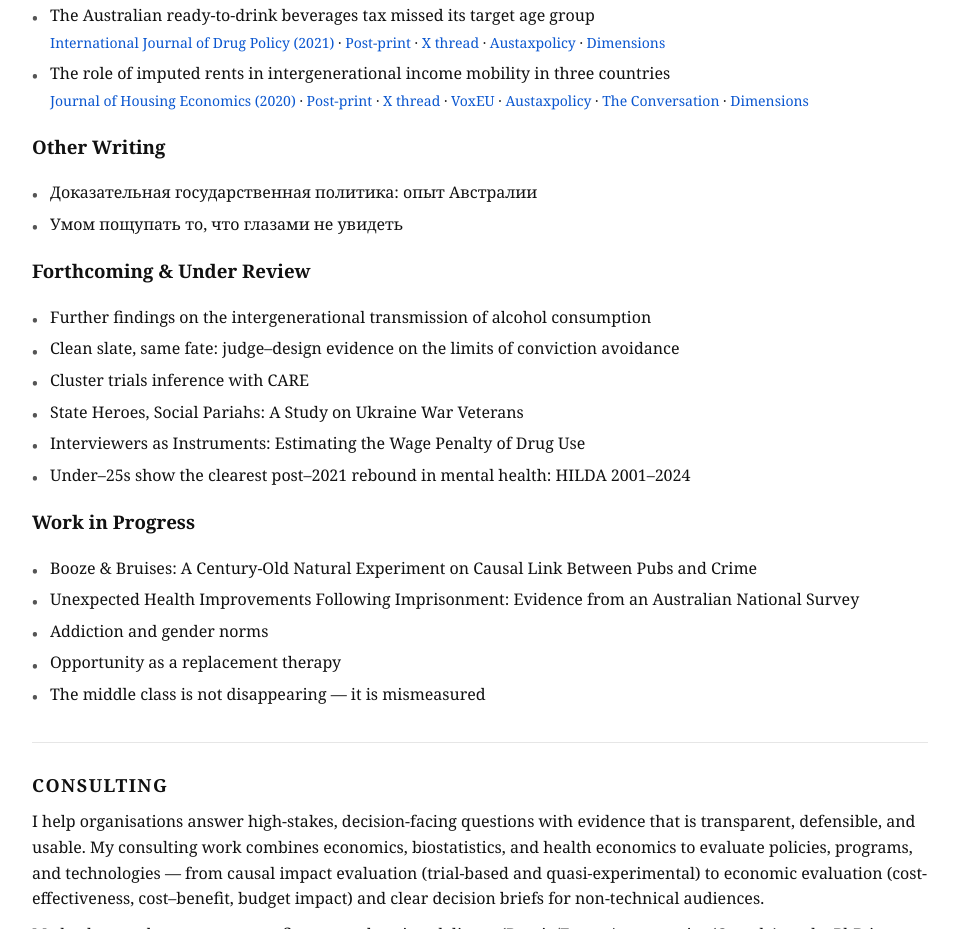
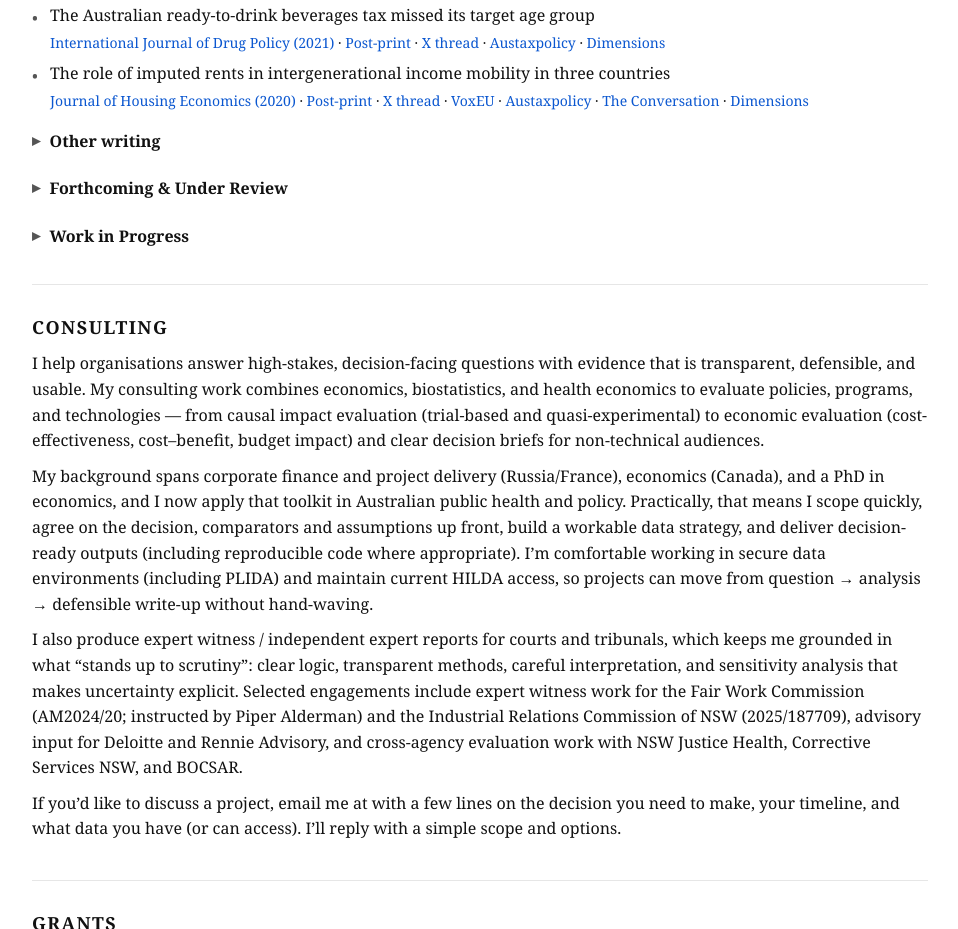
Before and after one commit to SergeyVAlexeev/sergeyvalexeev.github.io, a plain HTML site: page index.html in a window 1280 px wide. Shown: the part 1752-2681 px from the top of the page, without its empty margins (232-1190 px from the left). Drawn offline with Linux system fonts and the light colour scheme.

Commit message:
Update index

```diff
--- a/index.html
+++ b/index.html
@@ -527,7 +527,30 @@ body.chat-open #chat-fab{
 
 
 
-  </style>
+
+
+    /* Collapsible publication subsections (no JS) */
+    details.pub-fold{
+      margin-top: 12px;
+    }
+    details.pub-fold > summary{
+      list-style: none;
+      cursor: pointer;
+      user-select: none;
+      font-size: 16px;
+      font-weight: 600;
+      margin: 16px 0 6px;
+    }
+    details.pub-fold > summary::-webkit-details-marker{ display:none; }
+    details.pub-fold > summary::before{
+      content: "▸";
+      display: inline-block;
+      width: 1.1em;
+      color: var(--muted);
+      transform: translateY(-1px);
+    }
+    details.pub-fold[open] > summary::before{ content: "▾"; }
+</style>
 </head>
 <body>
   <div class="topbar">
@@ -984,14 +1007,17 @@ body.chat-open #chat-fab{
 
   </ul>
 
-  <h3>Other Writing</h3>
+  <details class="pub-fold">
+  <summary>Other writing</summary>
   <ul class="publist">
     <li><a class="pub-title" href="https://data.rcsi.science/publications/news/147/" target="_blank" rel="noopener">Доказательная государственная политика: опыт Австралии</a></li>
     <li><a class="pub-title" href="https://gsom.spbu.ru/students/blog/blog2017_02_13/" target="_blank" rel="noopener">Умом пощупать то, что глазами не увидеть</a></li>
   </ul>
+</details>
 
 
-<h3> Forthcoming &amp; Under Review</h3>
+<details class="pub-fold">
+  <summary>Forthcoming &amp; Under Review</summary>
   <ul class="publist">
 <!--
     <li><a class="pub-title" href="https://www.researchgate.net/publication/369788106_Booze_Bruises_A_Century-Old_Natural_Experiment_on_Causal_Link_Between_Pubs_and_Crime" target="_blank" rel="noopener">Booze & Bruises: A Century-Old Natural Experiment on Causal Link Between Pubs and Crime</a></li> -->
@@ -1018,11 +1044,12 @@ body.chat-open #chat-fab{
 
 
   </ul>
+</details>
 
 
 
-<h3> Work in Progress</h3>
-
+<details class="pub-fold">
+  <summary>Work in Progress</summary>
   <ul class="publist">
 
     <li><a class="pub-title" href="https://www.researchgate.net/publication/369788106_Booze_Bruises_A_Century-Old_Natural_Experiment_on_Causal_Link_Between_Pubs_and_Crime" target="_blank" rel="noopener">Booze & Bruises: A Century-Old Natural Experiment on Causal Link Between Pubs and Crime</a></li>
@@ -1051,6 +1078,7 @@ body.chat-open #chat-fab{
 
 
   </ul>
+</details>
 
 </section>
 
```
